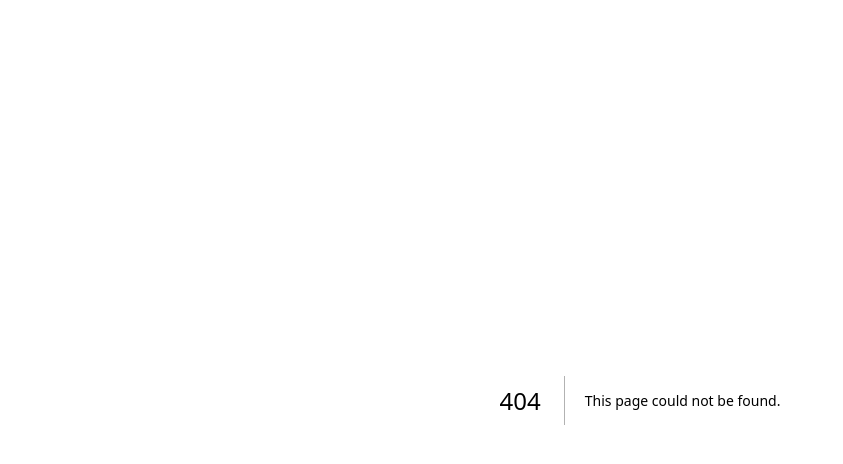
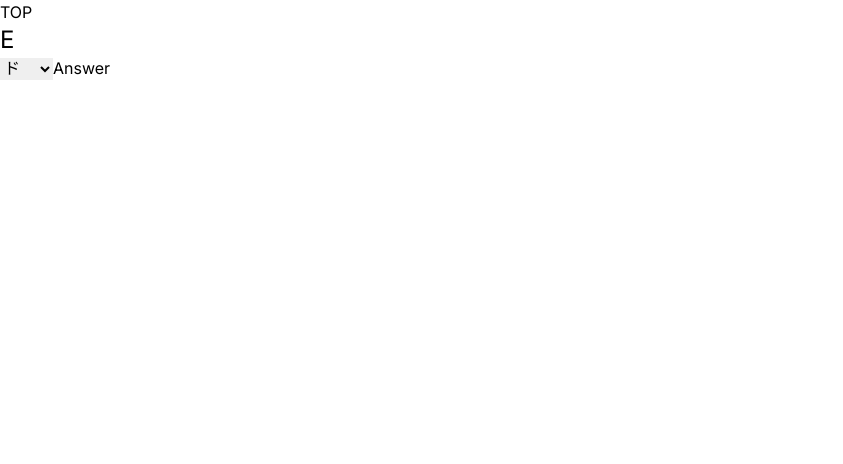
Before and after one commit to siromath/music-theory-study, a Next.js app: page /english-to-doremi in a window 1280 px wide. Before the commit this address had no page. Shown: the top 464 px of the page, without its empty margins (0-843 px from the left). Built offline with nearby package versions, Linux system fonts and the light colour scheme.

Commit message:
first commit

```diff
--- /dev/null
+++ b/app/components/Quiz.tsx
@@ -0,0 +1,58 @@
+'use client';
+
+import { useState } from "react";
+import Link from "next/link";
+
+type QuestionsProps = {
+  questions: {
+    question: string,
+    solution: string
+  }[]
+};
+
+export default function Quiz({ questions }: QuestionsProps) {
+  function getRandomInt(max: number) {
+    return Math.floor(Math.random() * max);
+  }
+
+  const [index, setIndex] = useState(getRandomInt(questions.length));
+  const [judgment, setJudgment] = useState("");
+  const [isAnswered, setIsAnswered] = useState(false);
+
+  async function onSubmit(event: any) {
+    event.preventDefault();
+    const value = event.target.answer.value;
+    setJudgment(value === questions[index].solution ? "〇正解" : `×不正解（答：${questions[index].solution}）`);
+    setIsAnswered(true);
+  }
+
+  function toNext() {
+    setIsAnswered(false);
+    setIndex(getRandomInt(questions.length));
+  }
+
+  return (
+    <main>
+      <Link href="/">TOP</Link>
+      <p className="text-2xl">{questions[index].question}</p>
+      <form onSubmit={onSubmit}>
+        <select name="answer" disabled={isAnswered}>
+          {
+            questions.map(q => {
+              return (
+                <option key={q.solution} value={q.solution}>{q.solution}</option>
+              )
+            })
+          }
+        </select>
+        <button type="submit" disabled={isAnswered}>Answer</button>
+      </form>
+      {isAnswered &&
+        <>
+          <p>{judgment}</p>
+          <button onClick={toNext}>Next</button>
+        </>
+      }
+    </main>
+  );
+}
--- /dev/null
+++ b/app/doremi-to-english/page.tsx
@@ -0,0 +1,40 @@
+'use client';
+
+import Quiz from "../components/Quiz";
+
+const questionsList = [
+  {
+    question: "ド",
+    solution: "C"
+  },
+  {
+    question: "レ",
+    solution: "D"
+  },
+  {
+    question: "ミ",
+    solution: "E"
+  },
+  {
+    question: "ファ",
+    solution: "F"
+  },
+  {
+    question: "ソ",
+    solution: "G"
+  },
+  {
+    question: "ラ",
+    solution: "A"
+  },
+  {
+    question: "シ",
+    solution: "B"
+  }
+];
+
+export default function DoremiToEnglish() {
+  return (
+    <Quiz questions={questionsList} />
+  );
+}
--- /dev/null
+++ b/app/english-to-doremi/page.tsx
@@ -0,0 +1,40 @@
+'use client';
+
+import Quiz from "../components/Quiz";
+
+const questionsList = [
+  {
+    question: "C",
+    solution: "ド"
+  },
+  {
+    question: "D",
+    solution: "レ"
+  },
+  {
+    question: "E",
+    solution: "ミ"
+  },
+  {
+    question: "F",
+    solution: "ファ"
+  },
+  {
+    question: "G",
+    solution: "ソ"
+  },
+  {
+    question: "A",
+    solution: "ラ"
+  },
+  {
+    question: "B",
+    solution: "シ"
+  }
+];
+
+export default function EnglishToDoremi() {
+  return (
+    <Quiz questions={questionsList} />
+  );
+}
--- a/app/globals.css
+++ b/app/globals.css
@@ -1,7 +1,7 @@
 @tailwind base;
 @tailwind components;
 @tailwind utilities;
-
+/*
 :root {
   --foreground-rgb: 0, 0, 0;
   --background-start-rgb: 214, 219, 220;
@@ -31,3 +31,4 @@ body {
     text-wrap: balance;
   }
 }
+*/
--- a/app/layout.tsx
+++ b/app/layout.tsx
@@ -15,7 +15,7 @@ export default function RootLayout({
   children: React.ReactNode;
 }>) {
   return (
-    <html lang="en">
+    <html lang="ja">
       <body className={inter.className}>{children}</body>
     </html>
   );
--- a/app/page.tsx
+++ b/app/page.tsx
@@ -1,11 +1,27 @@
 import Image from "next/image";
+import Link from "next/link";
 
 export default function Home() {
   return (
+    <main>
+      <p>Home</p>
+      <ul>
+        <li><Link href="english-to-doremi">English to Doremi</Link></li>
+        <li><Link href="doremi-to-english">Doremi to English</Link></li>
+        <li><Link href="">3th</Link></li>
+        <li><Link href="">5th</Link></li>
+        <li><Link href="">7th</Link></li>
+        <li><Link href="">Doremi of Staff(G clef)</Link></li>
+        <li><Link href="">Doremi of Staff(F clef)</Link></li>
+        <li><Link href="">English of Staff(G clef)</Link></li>
+        <li><Link href="">English of Staff(F clef)</Link></li>
+      </ul>
+    </main>
+    /*
     <main className="flex min-h-screen flex-col items-center justify-between p-24">
       <div className="z-10 w-full max-w-5xl items-center justify-between font-mono text-sm lg:flex">
         <p className="fixed left-0 top-0 flex w-full justify-center border-b border-gray-300 bg-gradient-to-b from-zinc-200 pb-6 pt-8 backdrop-blur-2xl dark:border-neutral-800 dark:bg-zinc-800/30 dark:from-inherit lg:static lg:w-auto  lg:rounded-xl lg:border lg:bg-gray-200 lg:p-4 lg:dark:bg-zinc-800/30">
-          Get started by editing&nbsp;
+          Get started by editing!&nbsp;<Link href="/test">test page</Link>
           <code className="font-mono font-bold">app/page.tsx</code>
         </p>
         <div className="fixed bottom-0 left-0 flex h-48 w-full items-end justify-center bg-gradient-to-t from-white via-white dark:from-black dark:via-black lg:static lg:size-auto lg:bg-none">
@@ -109,5 +125,6 @@ export default function Home() {
         </a>
       </div>
     </main>
+    */
   );
 }
--- /dev/null
+++ b/app/test/page.tsx
@@ -0,0 +1,7 @@
+export default function Test() {
+  return (
+    <main>
+      <p>test page!!</p>
+    </main>
+  );
+}
--- a/next.config.mjs
+++ b/next.config.mjs
@@ -1,4 +1,6 @@
 /** @type {import('next').NextConfig} */
-const nextConfig = {};
+const nextConfig = {
+  output: 'export',
+};
 
 export default nextConfig;
```
